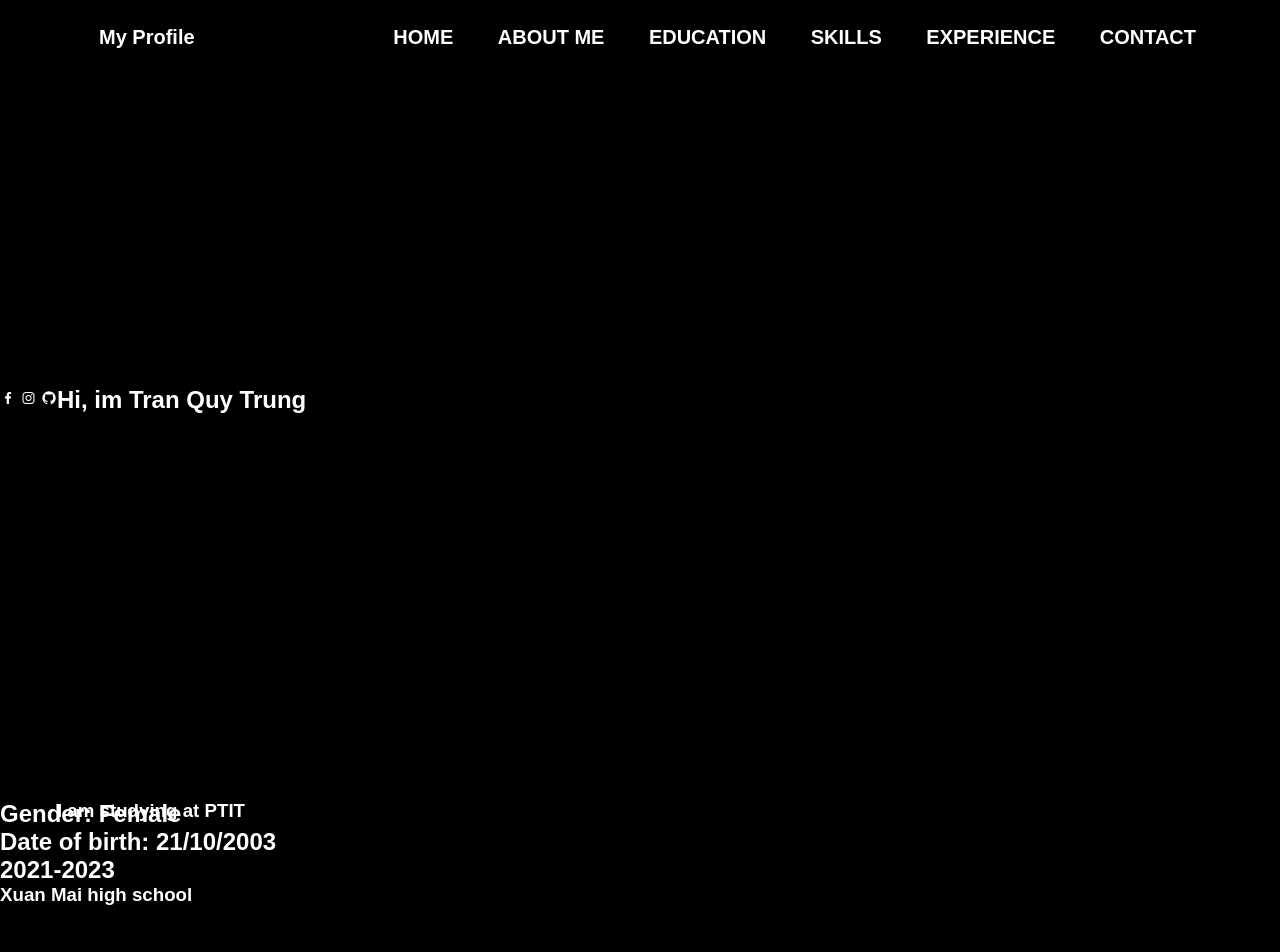
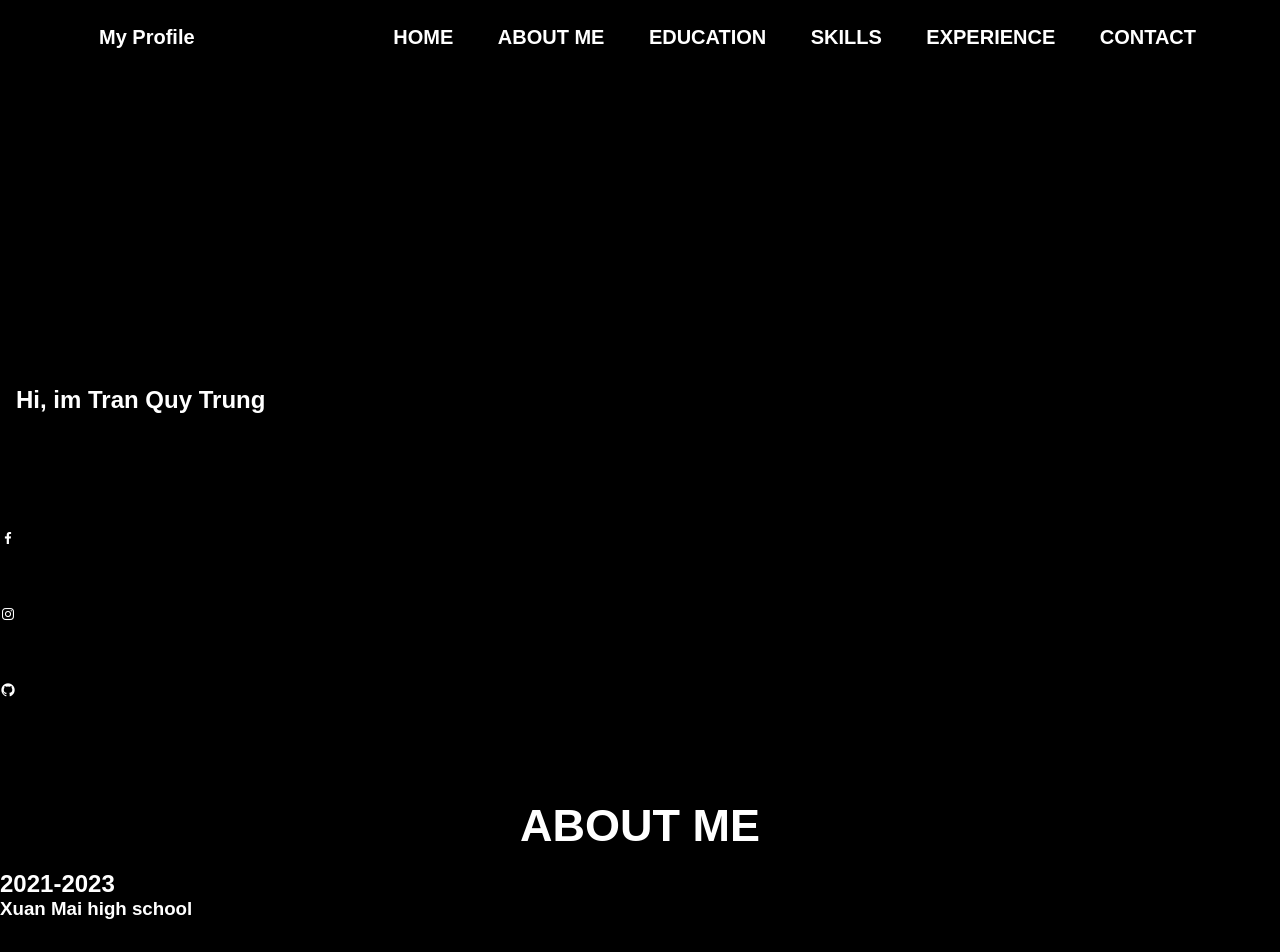
Before and after one commit to QTrung21/Software-technology-project, a plain HTML site: page B21DCVT432/index.html in a window 1280 px wide. Shown: the top 952 px of the page. Before the commit the page ends 906 px from the top, so only its background shows below. Drawn offline with nearby package versions, Linux system fonts and the light colour scheme.

Commit message:
update code

```diff
--- a/B21DCVT432/assets/css/style.css
+++ b/B21DCVT432/assets/css/style.css
@@ -17,6 +17,7 @@ html{
   --text-color: white;
 }
 
+/* Header */
 
 .header{
   position: fixed;
@@ -64,16 +65,44 @@ html{
   margin-left: 50px;
 }
 
+/* Home */
+
 .home{
   height: 100vh;
   display: flex;
 }
 
-.home-icon a{
-  line-height: 100vh;
+.home-icon{
+  margin-top: 500px;
   align-items: center;
 }
 
-.home-content h1{
+.home-icon a{
   line-height: 100vh;
+  padding: 30px 0;
+  display: flex;
 }
+
+.home-content{
+  line-height: 100vh;
+  text-align: center;
+}
+
+/* About me */
+
+.about-me{
+  justify-content: center
+}
+
+.about-me-content{
+  position:;
+  text-transform: uppercase;
+  text-align: center;
+  font-size: 30px;
+}
+
+.about-me-img{
+  position: relative;
+  border-style: solid;
+  border: #ccc;
+}
--- a/B21DCVT432/index.html
+++ b/B21DCVT432/index.html
@@ -39,8 +39,11 @@
           </section>
           <section class="about-me">
             <div class="about-me-content">
-              <h2>Gender: Female</h2>
-              <h2>Date of birth: 21/10/2003</h2>
+              <h1>about me</h1>
+              <h3></h3>
+            </div>
+            <div class="about-me-img">
+              <img src="">
             </div>
           </section>
           <section class="education">
```
